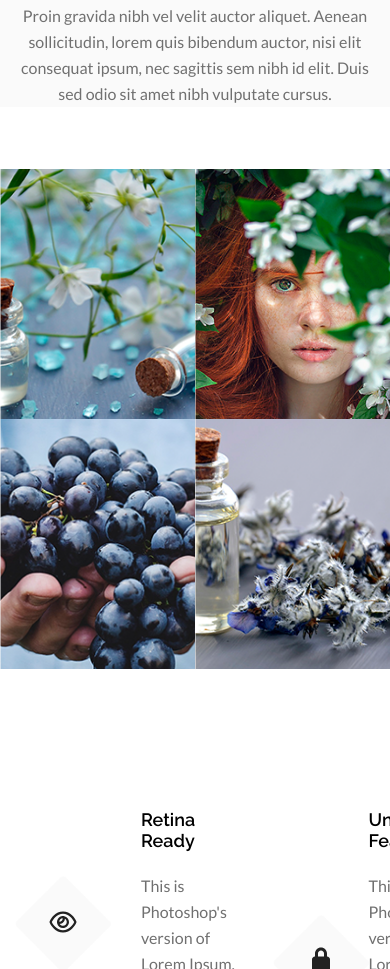
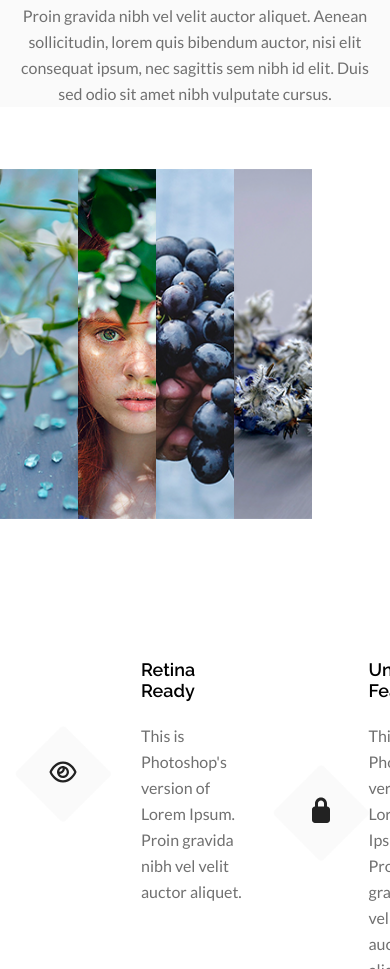
Before and after one commit to kwkd/kkk, a plain HTML site: page index.html in a window 390 px wide. Shown: the part 2512-3481 px from the top of the page. Drawn offline with nearby package versions, Linux system fonts and the light colour scheme; files that its build step writes are made by us from their sources.

Commit message:
Add files via upload

```diff
--- a/css/style.css
+++ b/css/style.css
@@ -968,11 +968,15 @@ body{
 		font-size: 35px;
 	}
 	.photo{
+		display: flex;
 		flex-wrap: wrap;
+		margin-top: 62px;
 	}
 	.photo-item {
-		flex-basis: 50%;
-		height: 250px;
+		overflow: hidden;
+		flex-basis: 20%;
+		height: 350px;
+		position: relative;
 	}
 	.photo-item:last-child, .grid-item:last-child, .mockup{
 		display: none;
```
Also changed, not shown: 1 other file.
